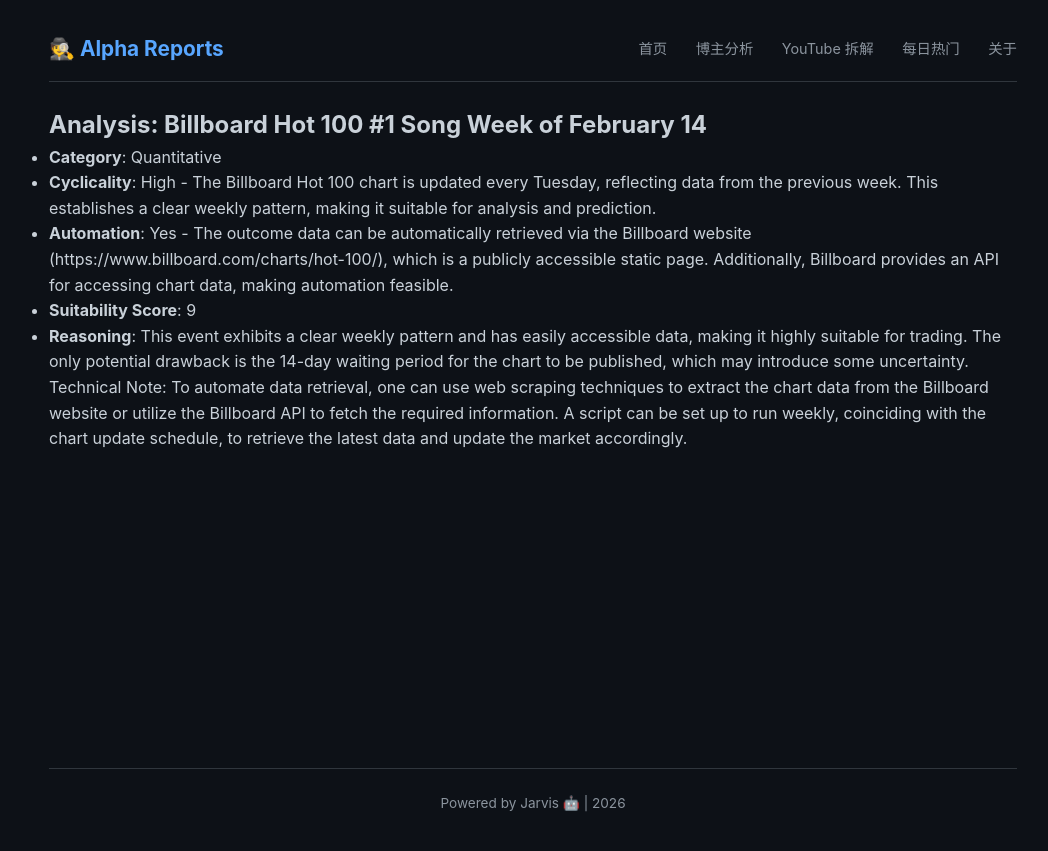
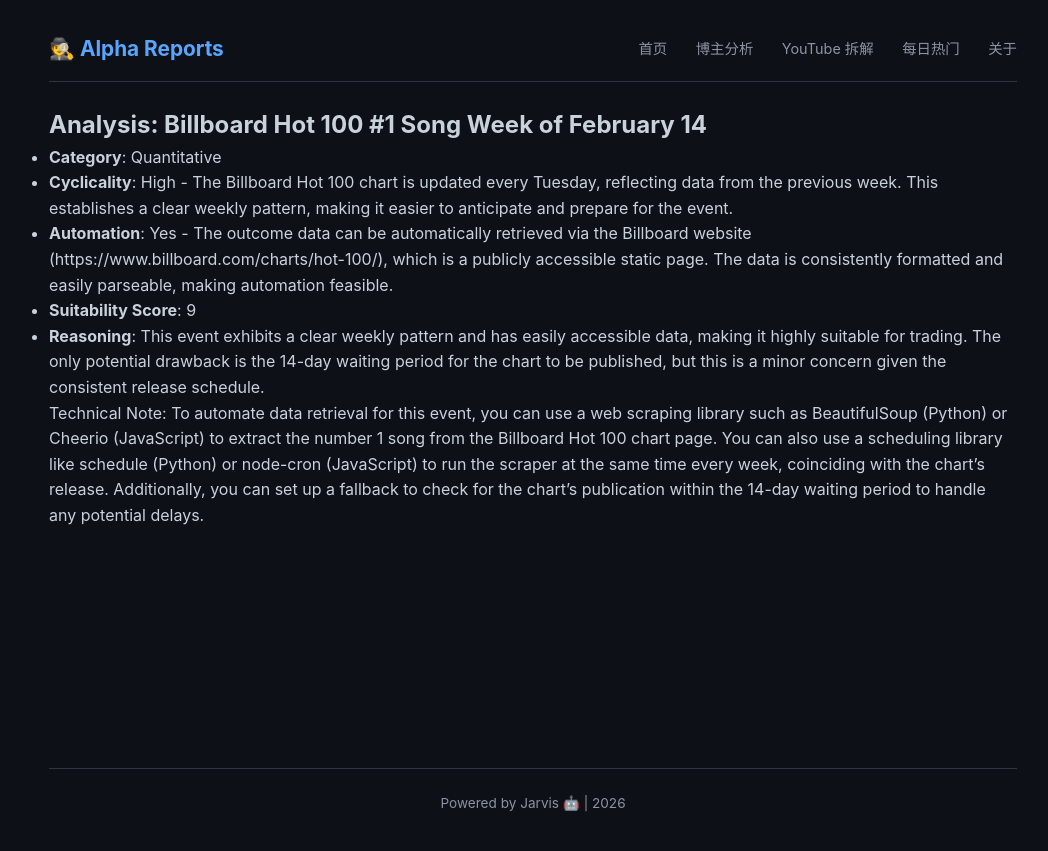
Before and after one commit to amencris073-png/crypto-alpha-reports, a Jekyll site: the page built from polymarket_analysis/quantitative/2026-02-04_billboard_hot_100_1_song_week_of_february_14.md, in a window 1280 px wide. Shown: the top 851 px of the page, without its empty margins (107-1155 px from the left). Built offline with Jekyll 4.4.1, drawn with Linux system fonts in a browser that asks for light colours; our own code applies the rules of GitHub Pages for plain Markdown files.

Commit message:
Automated analysis for Billboard Hot 100 #1 Song Week of February 14

```diff
--- a/polymarket_analysis/quantitative/2026-02-04_billboard_hot_100_1_song_week_of_february_14.md
+++ b/polymarket_analysis/quantitative/2026-02-04_billboard_hot_100_1_song_week_of_february_14.md
@@ -1,10 +1,10 @@
 ## Analysis: Billboard Hot 100 #1 Song Week of February 14
 
 - **Category**: Quantitative
-- **Cyclicality**: High - The Billboard Hot 100 chart is updated every Tuesday, reflecting data from the previous week. This establishes a clear weekly pattern, making it suitable for analysis and prediction.
-- **Automation**: Yes - The outcome data can be automatically retrieved via the Billboard website (https://www.billboard.com/charts/hot-100/), which is a publicly accessible static page. Additionally, Billboard provides an API for accessing chart data, making automation feasible.
+- **Cyclicality**: High - The Billboard Hot 100 chart is updated every Tuesday, reflecting data from the previous week. This establishes a clear weekly pattern, making it easier to anticipate and prepare for the event.
+- **Automation**: Yes - The outcome data can be automatically retrieved via the Billboard website (https://www.billboard.com/charts/hot-100/), which is a publicly accessible static page. The data is consistently formatted and easily parseable, making automation feasible.
 - **Suitability Score**: 9
-- **Reasoning**: This event exhibits a clear weekly pattern and has easily accessible data, making it highly suitable for trading. The only potential drawback is the 14-day waiting period for the chart to be published, which may introduce some uncertainty.
+- **Reasoning**: This event exhibits a clear weekly pattern and has easily accessible data, making it highly suitable for trading. The only potential drawback is the 14-day waiting period for the chart to be published, but this is a minor concern given the consistent release schedule.
 
 Technical Note:
-To automate data retrieval, one can use web scraping techniques to extract the chart data from the Billboard website or utilize the Billboard API to fetch the required information. A script can be set up to run weekly, coinciding with the chart update schedule, to retrieve the latest data and update the market accordingly.
+To automate data retrieval for this event, you can use a web scraping library such as BeautifulSoup (Python) or Cheerio (JavaScript) to extract the number 1 song from the Billboard Hot 100 chart page. You can also use a scheduling library like schedule (Python) or node-cron (JavaScript) to run the scraper at the same time every week, coinciding with the chart's release. Additionally, you can set up a fallback to check for the chart's publication within the 14-day waiting period to handle any potential delays.
```
